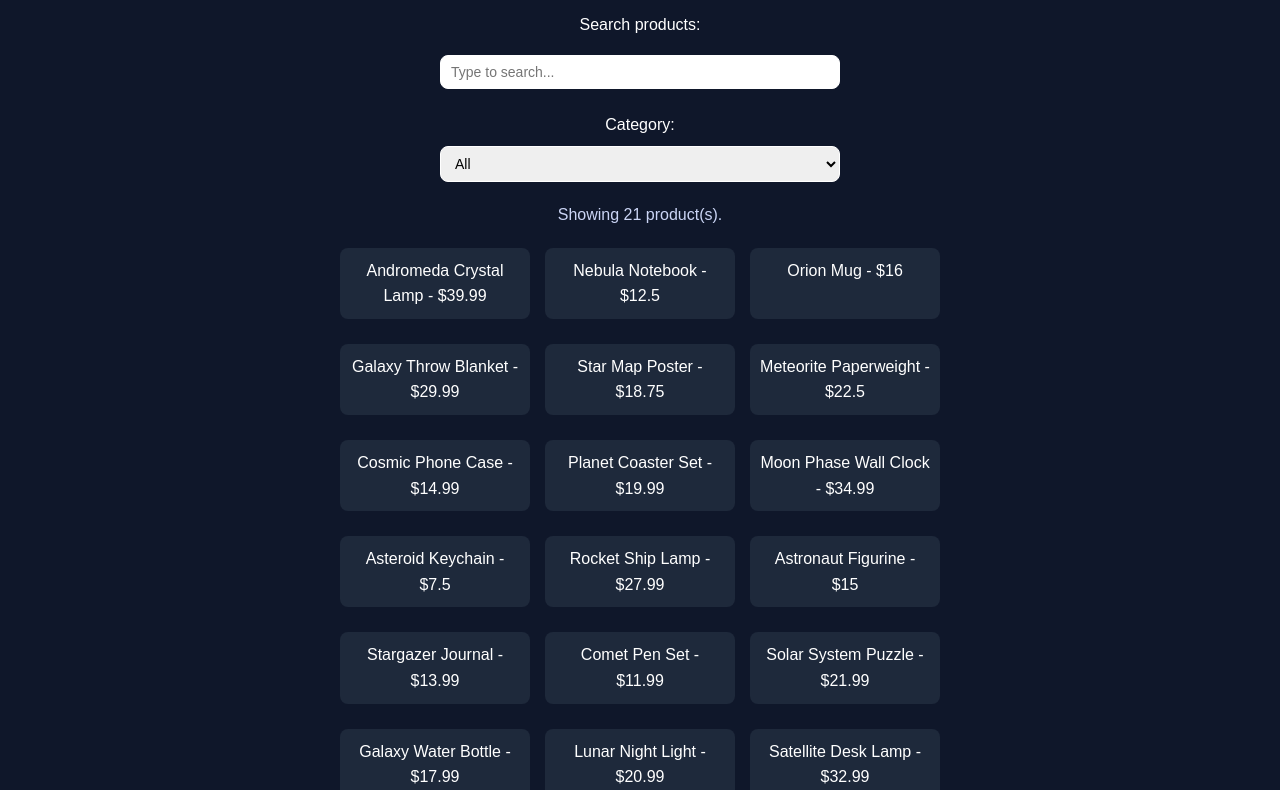
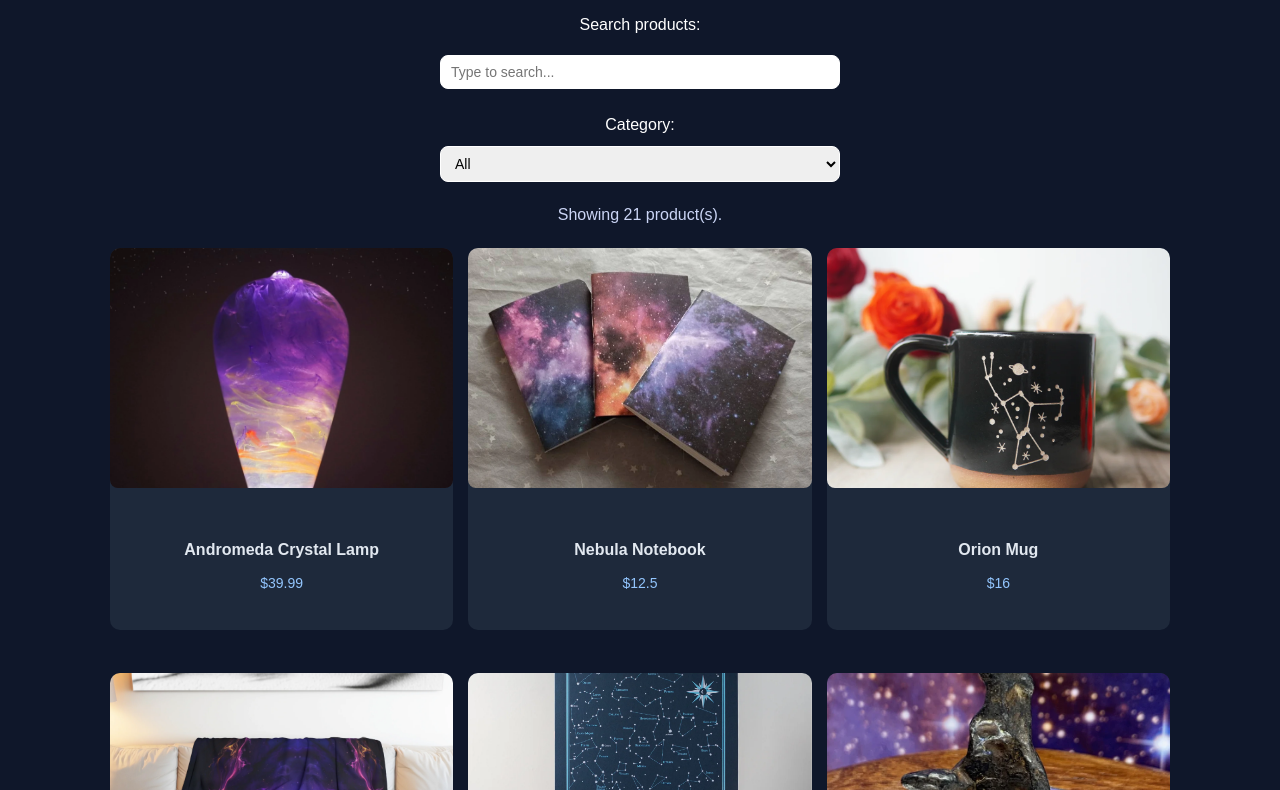
Before and after one commit to AdamTechworks/my-project-2-api-js, a website with bundled scripts: page public/catalog.html in a window 1280 px wide. Shown: the part 151-941 px from the top of the page. Built offline with nearby package versions, Linux system fonts and the light colour scheme; data requests are answered from the project's data file.

Commit message:
I made contact page and contact.css and js post messages

```diff
--- a/db.json
+++ b/db.json
@@ -1,7 +1,7 @@
 {
   "products": [
     {
-      "id": 1,
+      "id": "1",
       "name": "Andromeda Crystal Lamp",
       "price": 39.99,
       "category": "Home",
@@ -14,7 +14,7 @@
       "description": "A soft-glow crystal lamp that adds instant galaxy vibes to any room."
     },
     {
-      "id": 2,
+      "id": "2",
       "name": "Nebula Notebook",
       "price": 12.5,
       "category": "Stationery",
@@ -27,7 +27,7 @@
       "description": "A smooth, space-themed notebook for notes, sketches, or midnight brain dumps."
     },
     {
-      "id": 3,
+      "id": "3",
       "name": "Orion Mug",
       "price": 16,
       "category": "Kitchen",
@@ -40,7 +40,7 @@
       "description": "A sturdy mug for coffee, tea, or potion-making—constellation energy included."
     },
     {
-      "id": 4,
+      "id": "4",
       "name": "Galaxy Throw Blanket",
       "price": 29.99,
       "category": "Home",
@@ -53,7 +53,7 @@
       "description": "Cozy up in a blanket that looks like a night sky—soft, warm, and ridiculously comfy."
     },
     {
-      "id": 5,
+      "id": "5",
       "name": "Star Map Poster",
       "price": 18.75,
       "category": "Decor",
@@ -66,7 +66,7 @@
       "description": "A clean star map print that makes your wall look like a planetarium."
     },
     {
-      "id": 6,
+      "id": "6",
       "name": "Meteorite Paperweight",
       "price": 22.5,
       "category": "Office",
@@ -79,7 +79,7 @@
       "description": "A heavy desk paperweight with meteor vibes—keeps papers down and mood up."
     },
     {
-      "id": 7,
+      "id": "7",
       "name": "Cosmic Phone Case",
       "price": 14.99,
       "category": "Tech",
@@ -92,7 +92,7 @@
       "description": "A galaxy-style phone case that protects your device and looks cool doing it."
     },
     {
-      "id": 8,
+      "id": "8",
       "name": "Planet Coaster Set",
       "price": 19.99,
       "category": "Kitchen",
@@ -105,7 +105,7 @@
       "description": "A set of planet-themed coasters to keep tables safe from drinks and chaos."
     },
     {
-      "id": 9,
+      "id": "9",
       "name": "Moon Phase Wall Clock",
       "price": 34.99,
       "category": "Decor",
@@ -118,7 +118,7 @@
       "description": "A moon-phase inspired wall clock that turns ‘what time is it’ into a vibe."
     },
     {
-      "id": 10,
+      "id": "10",
       "name": "Asteroid Keychain",
       "price": 7.5,
       "category": "Accessories",
@@ -131,7 +131,7 @@
       "description": "A small keychain with big space energy—easy to spot, hard to lose."
     },
     {
-      "id": 11,
+      "id": "11",
       "name": "Rocket Ship Lamp",
       "price": 27.99,
       "category": "Home",
@@ -144,7 +144,7 @@
       "description": "A fun rocket-shaped lamp that adds warm light and launch-day vibes."
     },
     {
-      "id": 12,
+      "id": "12",
       "name": "Astronaut Figurine",
       "price": 15,
       "category": "Decor",
@@ -157,7 +157,7 @@
       "description": "A small astronaut figure for shelves, desks, or anywhere you need a tiny explorer."
     },
     {
-      "id": 13,
+      "id": "13",
       "name": "Stargazer Journal",
       "price": 13.99,
       "category": "Stationery",
@@ -170,7 +170,7 @@
       "description": "A journal made for night thoughts, dream logs, and planning your next cosmic era."
     },
     {
-      "id": 14,
+      "id": "14",
       "name": "Comet Pen Set",
       "price": 11.99,
       "category": "Office",
@@ -183,7 +183,7 @@
       "description": "A smooth-writing pen set for school, work, or writing dramatic villain monologues."
     },
     {
-      "id": 15,
+      "id": "15",
       "name": "Solar System Puzzle",
       "price": 21.99,
       "category": "Games",
@@ -196,7 +196,7 @@
       "description": "A solar-system themed puzzle that’s fun, chill, and secretly educational."
     },
     {
-      "id": 16,
+      "id": "16",
       "name": "Galaxy Water Bottle",
       "price": 17.99,
       "category": "Accessories",
@@ -209,7 +209,7 @@
       "description": "A reusable water bottle with a galaxy design—hydration, but make it cosmic."
     },
     {
-      "id": 17,
+      "id": "17",
       "name": "Lunar Night Light",
       "price": 20.99,
       "category": "Home",
@@ -222,7 +222,7 @@
       "description": "A gentle moon-inspired night light that makes bedtime feel like a calm planet."
     },
     {
-      "id": 18,
+      "id": "18",
       "name": "Satellite Desk Lamp",
       "price": 32.99,
       "category": "Office",
@@ -235,7 +235,7 @@
       "description": "A desk lamp with clean, modern lines—bright enough for work, cool enough for display."
     },
     {
-      "id": 19,
+      "id": "19",
       "name": "Constellation Hoodie",
       "price": 42.5,
       "category": "Clothing",
@@ -248,7 +248,7 @@
       "description": "A warm hoodie with constellation vibes—soft on the inside, main character on the outside."
     },
     {
-      "id": 20,
+      "id": "20",
       "name": "Space Sticker Pack",
       "price": 8.99,
       "category": "Accessories",
@@ -261,175 +261,215 @@
       "description": "A sticker pack full of space icons—perfect for laptops, bottles, notebooks, and chaos."
     },
     {
-      "id": 21,
+      "id": "21",
       "name": "Aurora Star Candle",
       "price": 18.99,
       "category": "Home",
       "tags": [
-            "candle",
-            "aurora",
-            "cozy"
-          ],
+        "candle",
+        "aurora",
+        "cozy"
+      ],
       "image": "/images/aurora-star-candle.jpg",
       "description": "A galaxy-inspired candle with a soft glow vibe—perfect for chill nights and main-character mood lighting."
     }
   ],
-
-
   "reviews": [
     {
-      "id": 1,
+      "id": "1",
       "productId": 1,
       "name": "Lena Morales",
       "rating": 5,
       "comment": "The glow is perfect. Instant cozy galaxy corner."
     },
     {
-      "id": 2,
+      "id": "2",
       "productId": 2,
       "name": "Marcus Chen",
       "rating": 4,
       "comment": "Paper quality feels good and it lays flat. Solid buy."
     },
     {
-      "id": 3,
+      "id": "3",
       "productId": 3,
       "name": "Ava Thompson",
       "rating": 5,
       "comment": "Best mug ever. I would drink hot chocolate from it forever."
     },
     {
-      "id": 4,
+      "id": "4",
       "productId": 4,
       "name": "Noah Patel",
       "rating": 5,
       "comment": "Super soft. It’s become the default couch blanket."
     },
     {
-      "id": 5,
+      "id": "5",
       "productId": 5,
       "name": "Sophie Bennett",
       "rating": 4,
       "comment": "Looks clean on the wall and the print is crisp."
     },
     {
-      "id": 6,
+      "id": "6",
       "productId": 6,
       "name": "Ethan Walker",
       "rating": 4,
       "comment": "Heavy enough to actually work as a paperweight. Cute too."
     },
     {
-      "id": 7,
+      "id": "7",
       "productId": 7,
       "name": "Mia Rodriguez",
       "rating": 4,
       "comment": "Fits well and feels sturdy. Design is sick."
     },
     {
-      "id": 8,
+      "id": "8",
       "productId": 8,
       "name": "Oliver Grant",
       "rating": 5,
       "comment": "They look adorable on the table and don’t slide around."
     },
     {
-      "id": 9,
+      "id": "9",
       "productId": 9,
       "name": "Charlotte Kim",
       "rating": 5,
       "comment": "Moon phase vibe is elite. It’s a conversation starter."
     },
     {
-      "id": 10,
+      "id": "10",
       "productId": 10,
       "name": "Lucas Rivera",
       "rating": 4,
       "comment": "Tiny but cute. My keys are easier to find now."
     },
     {
-      "id": 11,
+      "id": "11",
       "productId": 11,
       "name": "Henry Collins",
       "rating": 5,
       "comment": "Rocket lamp = coolest thing in my room."
     },
     {
-      "id": 12,
+      "id": "12",
       "productId": 12,
       "name": "Emily Foster",
       "rating": 4,
       "comment": "Looks great on a shelf. Little astronaut energy boost."
     },
     {
-      "id": 13,
+      "id": "13",
       "productId": 13,
       "name": "Daniel Brooks",
       "rating": 4,
       "comment": "Nice journal. Good for notes and planning."
     },
     {
-      "id": 14,
+      "id": "14",
       "productId": 14,
       "name": "Grace Nguyen",
       "rating": 5,
       "comment": "Writes smooth and doesn’t smudge. I’m obsessed."
     },
     {
-      "id": 15,
+      "id": "15",
       "productId": 15,
       "name": "Logan Price",
       "rating": 5,
       "comment": "Fun puzzle and I learned planet names again."
     },
     {
-      "id": 16,
+      "id": "16",
       "productId": 16,
       "name": "Isabella Cruz",
       "rating": 4,
       "comment": "Cute bottle and doesn’t leak in my bag."
     },
     {
-      "id": 17,
+      "id": "17",
       "productId": 17,
       "name": "Caleb Turner",
       "rating": 5,
       "comment": "Perfect soft light for the hallway at night."
     },
     {
-      "id": 18,
+      "id": "18",
       "productId": 18,
       "name": "Harper Scott",
       "rating": 4,
       "comment": "Bright and clean looking. Makes the desk feel official."
     },
     {
-      "id": 19,
+      "id": "19",
       "productId": 19,
       "name": "Jack Sullivan",
       "rating": 5,
       "comment": "Comfy and warm. The star design is subtle but cool."
     },
-        {
-      "id": 20,
+    {
+      "id": "20",
       "productId": 20,
       "name": "Ella Peterson",
       "rating": 5,
       "comment": "Stickers!!! I put them on everything."
     },
     {
-      "id": 21,
+      "id": "21",
       "productId": 21,
       "name": "Priya Desai",
       "rating": 5,
       "comment": "Smells amazing and the glow is so cozy. Instant vibe upgrade."
     },
     {
-      "id": 22,
+      "id": "22",
       "productId": 21,
       "name": "Jordan Miller",
       "rating": 4,
       "comment": "Burns evenly and looks cute on the shelf. Would buy again."
     }
+  ],
+  "messages": [
+    {
+      "id": "3ebf",
+      "name": "ssdfsadf",
+      "email": "flashadam83@gmail.com",
+      "product": "asdfsdf",
+      "message": "asdfsdfsdaf",
+      "createdAt": "2026-02-22T17:23:27.666Z"
+    },
+    {
+      "id": "8cfa",
+      "name": "ddDas",
+      "email": "sd@a.com",
+      "product": "dsfsdf",
+      "message": "sdfsdf",
+      "createdAt": "2026-02-22T17:24:50.259Z"
+    },
+    {
+      "id": "bb3b",
+      "name": "sdfsd",
+      "email": "dsfsd@a.com",
+      "product": "dsfsd",
+      "message": "sdfsdf",
+      "createdAt": "2026-02-22T17:25:27.204Z"
+    },
+    {
+      "id": "b70b",
+      "name": "asasdasd",
+      "email": "flashadam83@gmail.com",
+      "product": "sdfsdfdas",
+      "message": "afasdasda",
+      "createdAt": "2026-02-22T17:33:16.955Z"
+    },
+    {
+      "id": "cfda",
+      "name": "asdasd",
+      "email": "a@a.com",
+      "product": "asdd",
+      "message": "sadasd",
+      "createdAt": "2026-02-22T17:33:30.416Z"
+    }
   ]
 }
--- a/public/css/about.css
+++ b/public/css/about.css
@@ -1,6 +1,11 @@
+body {
+    max-width: 1100px;
+    margin: 0 auto;
+}
+
 h1 {
-    margin-bottom: 50px;
-    font-size: 85px;
+    margin-bottom: 40px;
+    font-size: 55px;
 }
 
 h2 {
@@ -10,9 +15,16 @@ h2 {
     font-size: 45px;
 }
 
+h3 {
+    text-align: center;
+    margin-top: 30px;
+    margin-bottom: 10px;
+    font-size: 45px;
+}
+
 p {
     margin-bottom: 30px;
-    font-size: 24px;
+    font-size: 30px;
     text-align: center;
 }
 
--- a/public/css/carousel.css
+++ b/public/css/carousel.css
@@ -26,7 +26,7 @@
   position: relative;
   z-index: 2;
   place-self: center;
-  background: rgba(255, 255, 255, 0.5);
+  background: rgba(188, 188, 194, 0.5);
   transition: background 0.2s ease, opacity 0.2s ease;
 }
 
--- a/public/css/catalog.css
+++ b/public/css/catalog.css
@@ -1,3 +1,9 @@
+
+body {
+    max-width: 1100px;
+    margin: 0 auto;
+}
+
 .catalog-controls {
   display: flex;
   flex-direction: column;
@@ -5,7 +11,82 @@
   gap: 8px;
   margin: 20px auto;
   width: 100%;
+  max-width: 100%;
 }
+
+.catalog-controls input,
+.catalog-controls select {
+  width: 100%;
+  max-width: 800px;
+  padding: 8px 10px;
+  font-size: 14px;
+  border-radius: 8px;
+  border: 1px solid white;
+}
+.catalog-controls input:focus,
+.catalog-controls select:focus {
+  outline: none;
+  border-color: #93c5fd;
+  box-shadow: 0 0 0 2px rgba(147,197,253,.25);
+}
+
+
+.catalog-controls label {
+  text-align: center;
+  font-weight: 500;
+}
+
+#results {
+  max-width: 600px;
+  margin: 20px auto;
+  padding: 0;
+  list-style: none;
+}
+
+
+/* links are now full product cards */
+#results .product-card-link {
+  text-decoration: none;
+  color: inherit;
+  display: block;
+}
+
+#results .product-card-link:hover {
+  text-decoration: none;
+}
+
+/* ---------- PRODUCT CARDS (catalog results) ---------- */
+
+
+
+#results .product-card-link {
+  display: block;
+  text-decoration: none;
+  color: inherit;
+}
+
+.product-card {
+  background: #1e293b;
+  border-radius: 10px;
+  overflow: visible;
+  margin-bottom: 14px;
+  transition: transform .15s ease, background .15s ease;
+}
+
+.product-card:hover {
+  background: #334155;
+  transform: scale(1.02);
+}
+
+/* image */
+.product-thumb {
+  width: 100%;
+  height: 180px;
+  object-fit: cover;
+  display: block;
+}
+
+/* text section */
 
 .catalog-controls input,
 .catalog-controls select {
@@ -22,23 +103,135 @@
 }
 
 #results {
-  max-width: 600px;
+  max-width: 1100px;
   margin: 20px auto;
   padding: 0;
   list-style: none;
 }
 
-#results li {
+
+/* links are now full product cards */
+#results .product-card-link {
+  text-decoration: none;
+  color: inherit;
+  display: block;
+}
+
+#results .product-card-link:hover {
+  text-decoration: none;
+}
+
+/* ---------- PRODUCT CARDS (catalog results) ---------- */
+
+
+
+#results .product-card-link {
+  display: block;
+  text-decoration: none;
+  color: inherit;
+}
+
+.product-card {
+  background: #1e293b;
+  border-radius: 10px;
+  overflow: hidden;
+  margin-bottom: 14px;
+  transition: transform .15s ease, background .15s ease;
+}
+
+.product-card:hover {
+  background: #334155;
+  transform: scale(1.02);
+}
+
+/* image */
+.product-thumb {
+  width: 100%;
+  height: 240px;
+  object-fit: cover;
+  display: block;
+}
+
+/* text section */
+
+.product-meta {
   padding: 10px;
   text-align: center;
 }
 
-#results li a {
-  text-decoration: none;
-  color: white;
-  font-weight: 500;
+/* Make the bottom "shield" the same height on every card */
+.product-meta {
+  padding: 12px;
+  text-align: center;
+  height: 130px;            /* adjust up/down */
+  display: flex;
+  flex-direction: column;
+  justify-content: center;
 }
 
-#results a:hover {
-  text-decoration: underline;
+.product-title {
+  font-weight: bold;
+  color: #e2e8f0;
+  margin-bottom: 4px;
 }
+
+.product-title {
+  font-weight: bold;
+  color: #e2e8f0;
+  margin: 0;
+
+  display: -webkit-box;
+  -webkit-line-clamp: 2;        /* max 2 lines */
+  -webkit-box-orient: vertical;
+  overflow: hidden;
+}
+
+
+#results li {
+  background: none;
+  padding: 0;
+  margin: 0 0 14px;
+  border-radius: 0;
+  text-align: center;
+}
+
+.product-title {
+  font-weight: bold;
+  color: #e2e8f0;
+  margin-bottom: 4px;
+}
+
+
+.product-price {
+  display: block !important;
+  color: #93c5fd !important;
+  font-size: 14px;
+  margin-top: 6px;
+  line-height: 1.2;
+  opacity: 1;
+}
+
+#results li {
+  background: none;
+  padding: 0;
+  margin: 0 0 14px;
+  border-radius: 0;
+  text-align: center;
+}
+
+
+#results li:hover {
+  transform: none !important;
+}
+
+
+.product-title,
+.product-price {
+  display: block !important;
+  visibility: visible !important;
+}
+
+.product-card {
+  display: flex;
+  flex-direction: column;
+}
--- /dev/null
+++ b/public/css/contact.css
@@ -0,0 +1,21 @@
+body {
+    max-width: 1100px;
+    margin: 0 auto;
+}
+
+.container{
+    max-width: 600px;
+    margin: 0 auto;
+    padding: 16px;
+    align-items: center;
+}
+
+ textarea {
+    width: 200px;
+    height: 150px;
+    padding: 8px;
+    font-size: 16px;
+    border-radius: 8px;
+    border: 1px solid white;
+    margin-bottom: 20px;
+}
--- a/public/css/styles.css
+++ b/public/css/styles.css
@@ -1,3 +1,9 @@
+
+body {
+    max-width: 1100px;
+    margin: 0 auto;
+}
+
 /*  main styles for the entire site  */
 * {
   box-sizing: border-box;
@@ -110,7 +116,7 @@ input {
 /* product container*/
 
 .container {
-  max-width: 85%;
+  max-width: 1100px;
   margin: 0 auto;
   padding: 16px;
 }
@@ -126,3 +132,40 @@ input {
   max-width: 40vw;
   border-radius: 8px;
 }
+
+.product-card-link {
+  display: block;
+  text-decoration: none;
+  color: inherit;
+}
+
+.product-card {
+  display: flex;
+  gap: 12px;
+  align-items: center;
+}
+
+.product-thumb {
+  width: 90px;
+  height: 70px;
+  object-fit: cover;
+  border-radius: 8px;
+  flex-shrink: 0;
+}
+
+.product-meta {
+  display: flex;
+  flex-direction: column;
+  gap: 2px;
+}
+
+.product-title {
+  font-weight: 700;
+  color: #e2e8f0;
+}
+
+.product-price {
+  opacity: 0.9;
+  color: #cbd5f5;
+  font-size: 14px;
+}
--- a/public/js/api.js
+++ b/public/js/api.js
@@ -34,3 +34,14 @@ export async function addReview(review) {
   if (!res.ok) throw new Error("Failed to add review");
   return res.json();
 }
+
+export async function addMessage(message) {
+  const res = await fetch(`${BASE_URL}/messages`, {
+    method: "POST",
+    headers: { "Content-Type": "application/json" },
+    body: JSON.stringify(message)
+  });
+
+  if (!res.ok) throw new Error("Failed to send message");
+  return res.json();
+}
--- a/public/js/catalog.js
+++ b/public/js/catalog.js
@@ -24,13 +24,22 @@ function renderProducts(products) {
   products.forEach((p) => {
     const li = document.createElement("li");
 
-    const a = document.createElement("a");
-    a.href = `/product.html?id=${p.id}`;
-    a.textContent = `${p.name} - $${p.price}`;
-    a.style.textDecoration = "none";
+      const a = document.createElement("a");
+      a.href = `/product.html?id=${p.id}`;
+      a.className = "product-card-link";
 
-    li.appendChild(a);
-    results.appendChild(li);
+      a.innerHTML = `
+        <div class="product-card">
+        <img class="product-thumb" src="${p.image}" alt="${p.name}">
+        <div class="product-meta">
+          <div class="product-title">${p.name}</div>
+          <div class="product-price">$${p.price}</div>
+        </div>
+      </div>
+`;
+
+      li.appendChild(a);
+      results.appendChild(li);
   });
 }
 
--- a/public/js/nav.js
+++ b/public/js/nav.js
@@ -6,7 +6,8 @@ export function loadNav(activePage = "") {
   nav.innerHTML = `
     <a href="/index.html" class="${activePage === "home" ? "active" : ""}">Home</a> |
     <a href="/catalog.html" class="${activePage === "catalog" ? "active" : ""}">Catalog</a> |
-    <a href="/about.html" class="${activePage === "about" ? "active" : ""}">About</a>
+    <a href="/about.html" class="${activePage === "about" ? "active" : ""}">About</a> |
+    <a href="/contact.html" class="${activePage === "contact" ? "active" : ""}">Contact</a>
     <hr />
   `;
 }
```
Also changed, not shown: public/about.html (+8 -1 lines), public/contact.html (added, +43 -0 lines), public/js/contact.js (added, +42 -0 lines), public/js/home.js (+12 -2 lines).
